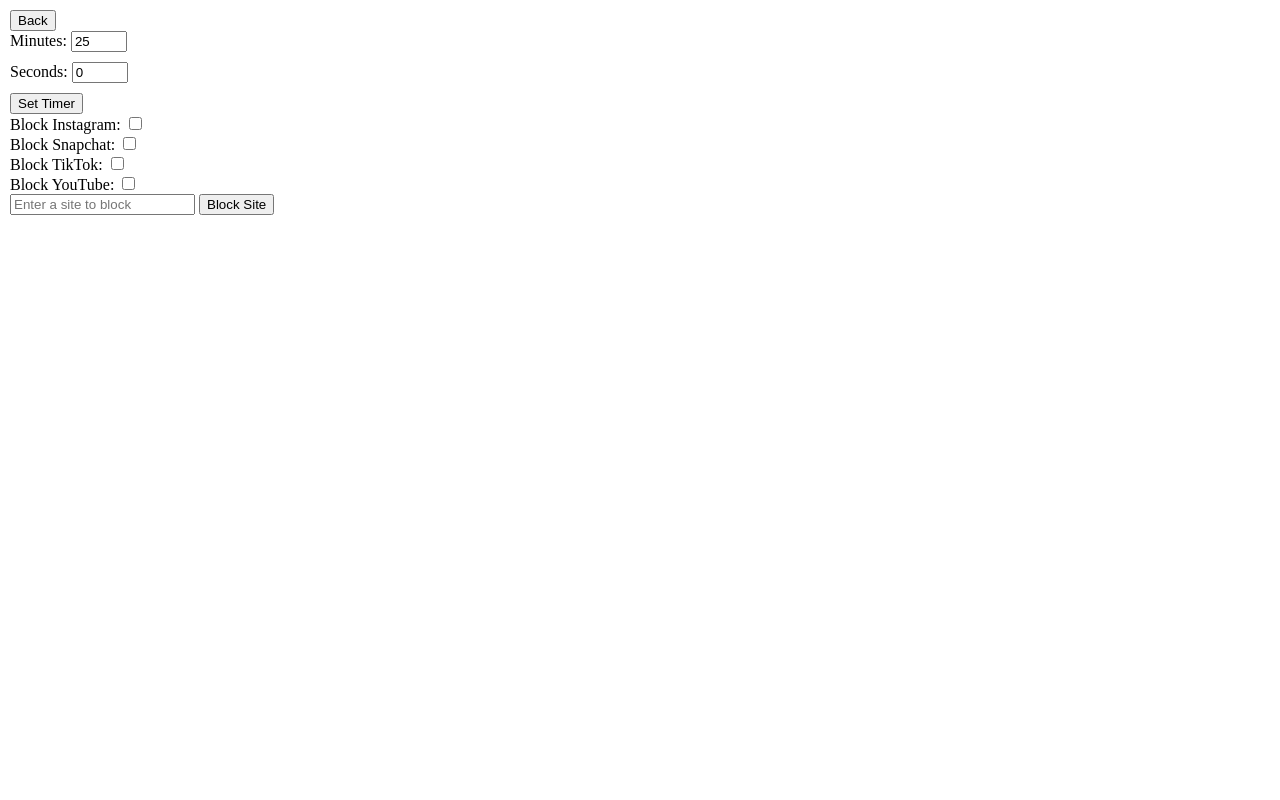
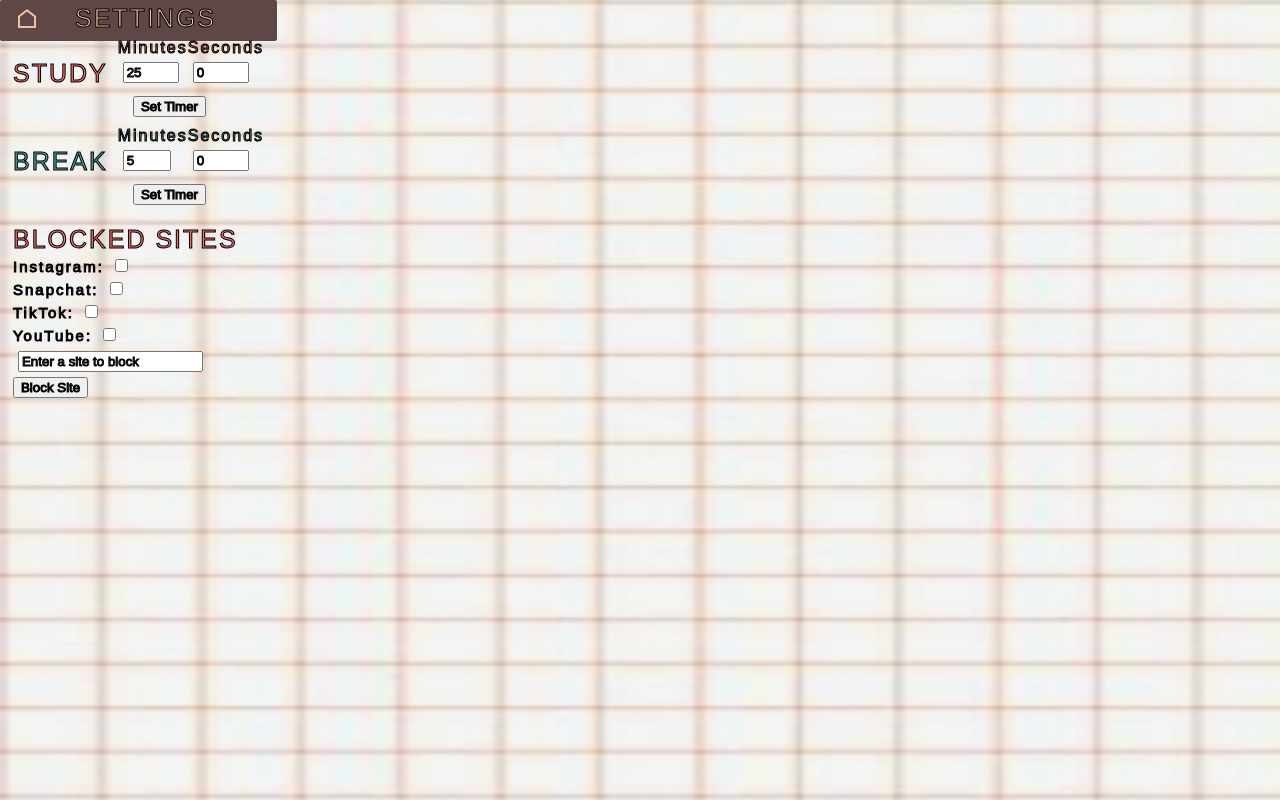
Before and after one commit to zrogerye/Legal, a website with bundled scripts: page settings.html in a window 1280 px wide. Built offline with nearby package versions, Linux system fonts and the light colour scheme; some packages are replaced by stand-ins of ours; a web font is replaced by a local one.

```diff
--- a/blocked.css
+++ b/blocked.css
@@ -1,12 +1,13 @@
 body{
-   background-image: url('images/blocked_background.png');
-   overflow:hidden;
+    background-image: url('images/background.jpg');
+    background-size: contain;
+    overflow: hidden;
  }
 
  button{
      display: block;
      font-size: 35px;
-    margin: 40px;
+     margin: 50px;
      border-radius: 20px;
      padding-inline: 30px;
      padding-top: 10px;
@@ -20,6 +21,7 @@
  img{
      margin: 0px 0px 250px 50px;
      float: left;
+     padding-top: 40px;
  }
 
  .londrina-solid-regular {
@@ -38,10 +40,14 @@
 
  #yes-btn{
      background-color: #EBC49F;
-    margin-left: 850px;
+     margin-left: 810px;
  }
 
  #no-btn{
      background-color: #D37676;
-    margin-left: 710px;
+     margin-left: 680px;
  }
+
+ .question-input{
+     margin-right: 30px;
+ }
--- a/popup.css
+++ b/popup.css
@@ -1,7 +1,6 @@
 body {
-    width: 277px; /* Adjust width as needed */
-    height: 402px; /* Adjust height as needed */
-    margin: 0;
+  width: 277px;
+  height: 200px;
   padding: 10px;
   box-sizing: border-box;
   display: flex;
@@ -9,10 +8,16 @@
   justify-content: center;
   align-items: center;
   background-image: url('images/background.png');
+  background-size: 250% 250%;
   background-repeat: no-repeat;
   background-attachment: fixed;
-    background-size: cover;
   text-align: center;
+  height: 100vh;
+  margin: 0;
+  display: grid;
+  place-items: center;
+  box-sizing: border-box;
+  padding: 2rem;
 }
 
 /* Timer display styles */
@@ -139,12 +144,3 @@
     --percentage: 0%;
   }
 }
-
-  body {
-    height: 100vh;
-    margin: 0;
-    display: grid;
-    place-items: center;
-    box-sizing: border-box;
-    padding: 2rem;
-  }
--- a/settings.css
+++ b/settings.css
@@ -1,16 +1,126 @@
 body {
-    width: 400px; /* Adjust width as needed */
-    height: 200px; /* Adjust height as needed */
+    width: 277px;
+    height: 402px;
+    padding: 10px;
+    background-image: url('images/blocked_background.png');
+    background-size: 300% 100%;
+    background-repeat: no-repeat;
+    background-attachment: fixed;
     margin: 0;
-    padding: 10px;
+    display: grid;
+    place-items: center;
+    box-sizing: border-box;
+    padding: 2rem;
 }
 
-.back-btn {
-    position: absolute;
+#back-btn {
     top: 10px;
-    right: 10px;
+    left: 5px;
+    float: left;
+    padding: 7px 5px 5px 15px;
 }
 
-#time-input-container > div {
-    margin-bottom: 10px; /* Adjust as necessary */
+.londrina-solid-regular {
+    font-family: "Londrina Solid", sans-serif;
+    font-weight: 400;
+    font-style: normal;
+    color: white;
+    text-decoration: none;
+}
+
+#settings-header{
+    font-size: 25px;
+    -webkit-text-stroke-width: 1px;
+    -webkit-text-stroke-color: black;
+    letter-spacing: 2px;
+    display: flex;
+    justify-content: center;
+    align-items: center;
+    padding-right: 30px;
+    padding-top: 4px;
+    align-self: center;
+}
+
+.headings{
+    font-size: 25px;
+    margin: 20px 10px 0px 0px;
+    float: left;
+    color: #F46D6D;
+}
+
+.contents {
+    align-items: center;
+    position: absolute;
+    margin: 30px 0px 0px 30px;
+}
+
+.break-timer-color{
+    color: #4DA09B;
+    font-size: 16px;
+}
+
+.study-timer-color{
+    color: #F46D6D;
+    font-size: 16px;
+}
+
+#break-timer{
+    color: #4DA09B;
+}
+
+#study{
+    top: 120px;
+    padding-bottom: 10px;
+}
+
+#break{
+    top: 170px;
+}
+
+input{
+    margin: 5px;
+    color: #F46D6D;
+}
+
+.input-time{
+    display: flex;
+    text-decoration: none;
+    justify-content: space-evenly;
+    width: 100%;
+    order: 2; /* Positioning below the timer display and above input container */
+    font-size: 16px;
+}
+
+.top-bar{
+    list-style: none;
+    background-color: #5E4746;
+    overflow: auto;
+    margin: 0px;
+    padding: 0px;
+    border-radius: 2px;
+    top: 0;
+    position: fixed;
+    overflow-y: hidden;
+    width: 277px;
+    height: 40.7px;
   }
+
+.top-bar li a{
+    text-decoration: none;
+    color: #EBC49F;
+}
+
+#set-timer-btn{
+    margin-left: 120px;
+}
+
+#site-blocker-container{
+    float: left;
+    color: black;
+    font-size: 15px;
+    font-style: light;
+}
+
+.website{
+    float: left;
+}
--- a/settings.html
+++ b/settings.html
@@ -2,21 +2,46 @@
 <html>
 <head>
   <link rel="stylesheet" type="text/css" href="settings.css">
+  <link rel="preconnect" href="https://fonts.googleapis.com">
+  <link rel="preconnect" href="https://fonts.gstatic.com" crossorigin>
+  <link href="https://fonts.googleapis.com/css2?family=Londrina+Solid:wght@100;300;400;900&display=swap" rel="stylesheet">
 </head>
 <body>
-  <button id="back-btn">Back</button>
 
-  <div id="time-input-container">
-    <div>
-      Minutes: <input type="number" id="minutes" min="0" max="59" value="25"><br>
+  <ul class="top-bar">
+    <li><a href="#popup.html" id="back-btn"><img src="images/home_icon.png" alt="home icon"></a></li>
+    <li><a href="#settings.html" class="londrina-solid-regular" id="settings-header">SETTINGS</li>
+  </ul>
+
+  <div class="contents">
+    <div id="study">
+      <div class="input-time">
+        <p class="headings">STUDY</p>
+        <div class="study-timer-color">
+          Minutes <input type="number" id="minutes" min="0" max="59" value="25"><br>
+        </div>
+        <div class="study-timer-color">
+          Seconds <input type="number" id="seconds" min="0" max="59" value="0"><br>
+        </div>
+      </div>
+      <button id="set-timer-btn">Set Timer</button>
     </div>
-    <div>
-      Seconds: <input type="number" id="seconds" min="0" max="59" value="0"><br>
+
+    <div id="break">
+      <div class="input-time">
+        <p class="headings" id="break-timer">BREAK</p>
+        <div class="break-timer-color">
+          Minutes <input type="number" id="minutes" min="0" max="5" value="5"><br>
+        </div>
+        <div class="break-timer-color">
+          Seconds <input type="number" id="seconds" min="0" max="59" value="0"><br>
+        </div>
+      </div>
+      <button id="set-timer-btn">Set Timer</button>
     </div>
-    <button id="set-timer-btn">Set Timer</button>
-  </div>
 
-  <div id="site-blocker-container">
+
+  <!-- <div id="site-blocker-container">
     <label for="block-instagram">Block Instagram:</label>
     <input type="checkbox" id="block-instagram" class="site-block-toggle" data-site="instagram.com"><br>
 
@@ -29,11 +54,33 @@
     <label for="block-youtube">Block YouTube:</label>
     <input type="checkbox" id="block-youtube" class="site-block-toggle" data-site="youtube.com"><br>
 
-    <!-- New input for custom site URL -->
     <input type="text" id="customSite" placeholder="Enter a site to block" />
     <button id="blockSiteBtn">Block Site</button>
 
 
+  </div> -->
+
+  <div id="site-blocker-container">
+    <p class="headings">BLOCKED SITES</p>
+    <br>
+    <div class="website">
+      <label for="block-instagram">Instagram:</label>
+      <input type="checkbox" id="block-instagram" class="site-block-toggle" data-site="instagram.com"><br>
+
+      <label for="block-snapchat">Snapchat:</label>
+      <input type="checkbox" id="block-snapchat" class="site-block-toggle" data-site="snapchat.com"><br>
+
+      <label for="block-tiktok">TikTok:</label>
+      <input type="checkbox" id="block-tiktok" class="site-block-toggle" data-site="tiktok.com"><br>
+
+      <label for="block-youtube">YouTube:</label>
+      <input type="checkbox" id="block-youtube" class="site-block-toggle" data-site="youtube.com"><br>
+
+       <!-- New input for custom site URL -->
+    <input type="text" id="customSite" placeholder="Enter a site to block" />
+    <button id="blockSiteBtn">Block Site</button>
+
+    </div>
   </div>
 
 
```
Also changed, not shown: blocked.html (+6 -4 lines), images/chrome_icon.png (added), images/home_icon.png (added), manifest.json, popup.html (line endings or trailing spaces), 2 other files. Lines whose indentation alone changed are shown as unchanged.
